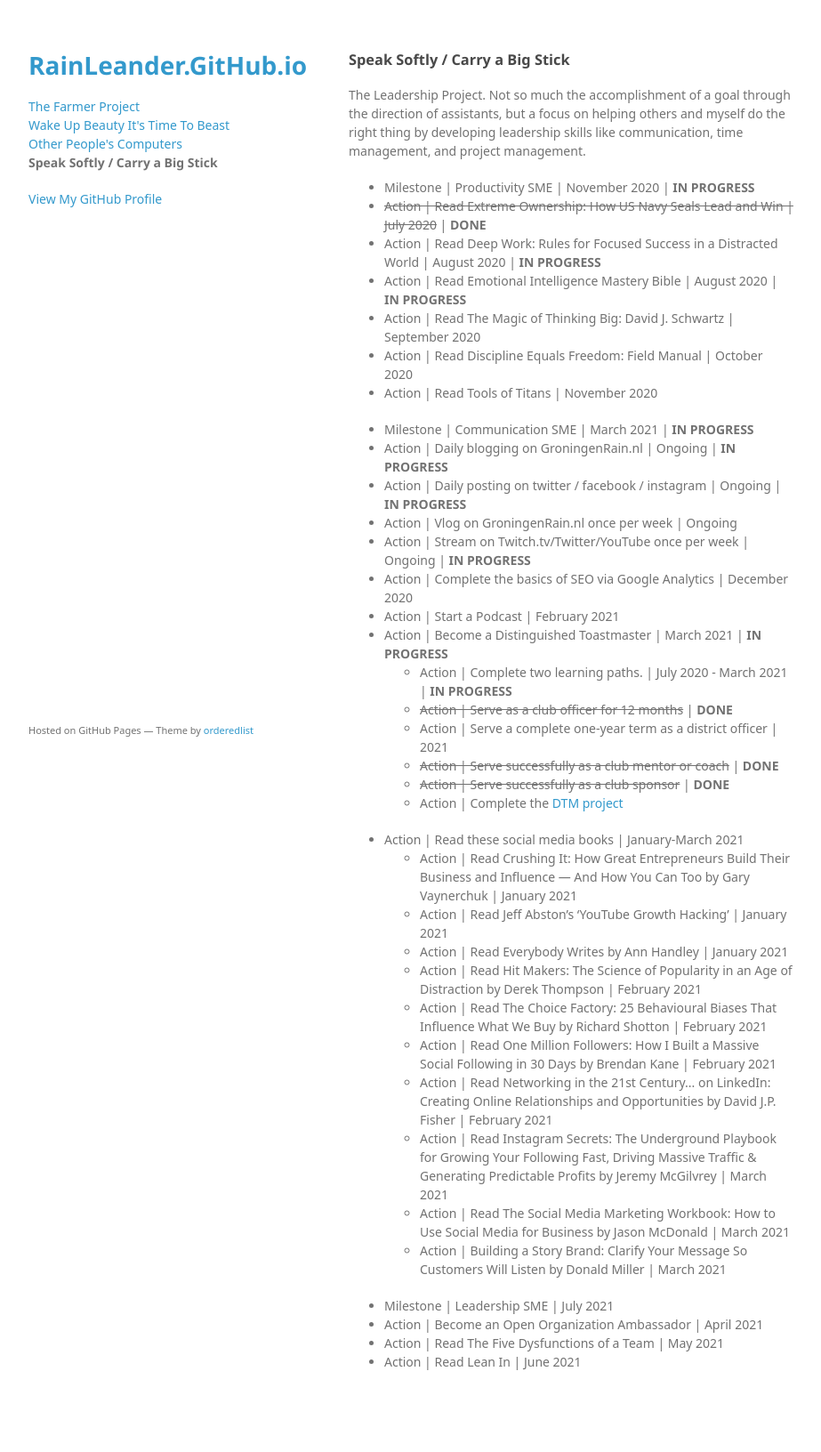
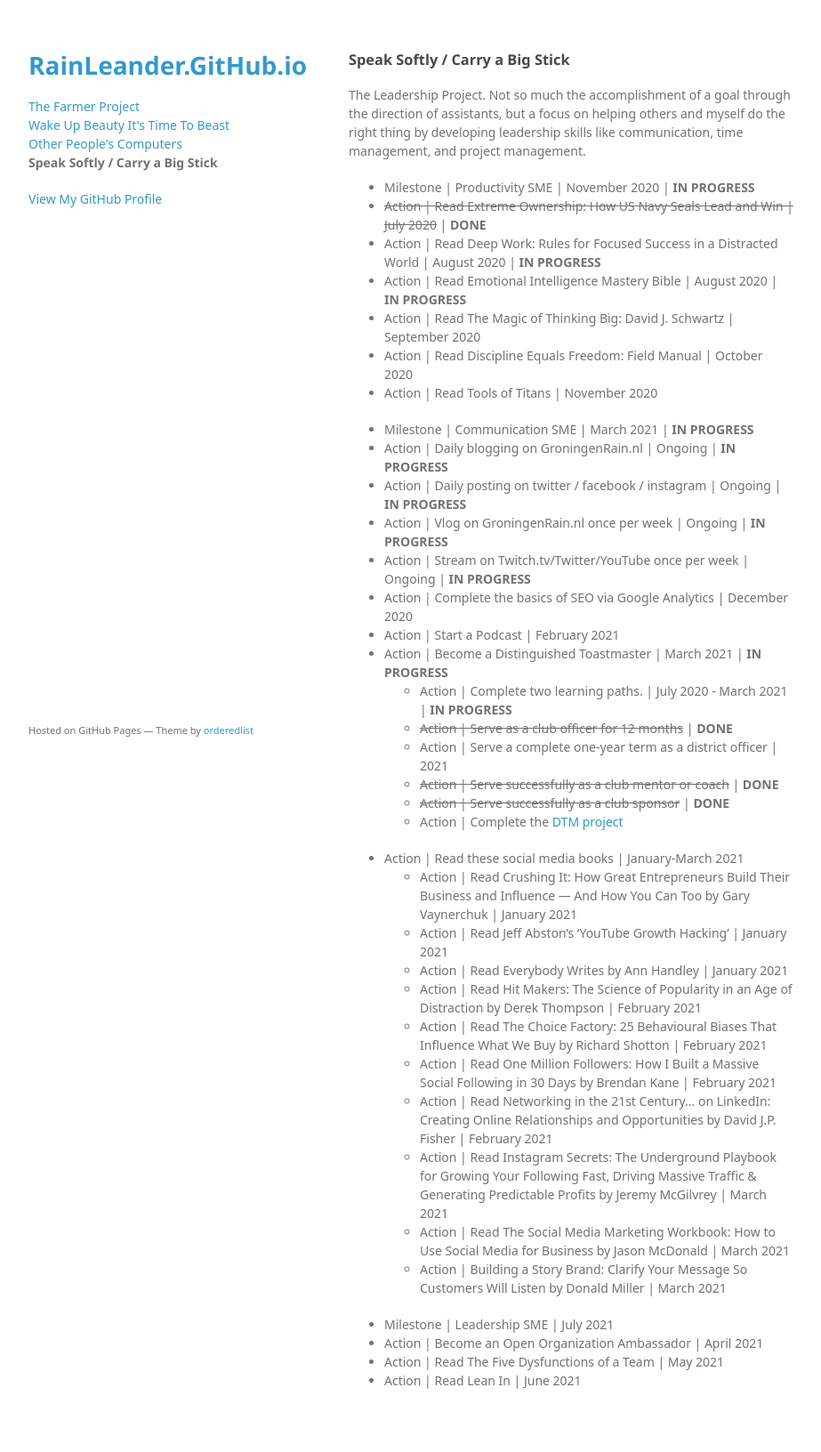
Before and after one commit to rainleander/rainleander.github.io, a Jekyll site: the page speak-softly.html, which Jekyll copies as it is, in a window 1280 px wide. Shown: the whole page at 89% size, without its empty margins (178-1101 px from the left). Built offline with Jekyll 4.4.1, drawn with Linux system fonts in a browser that asks for light colours; some web fonts are replaced; before the commit the page ends 1611 px from its top, so only the background shows below that.

Commit message:
Update speak-softly.html

```diff
--- a/speak-softly.html
+++ b/speak-softly.html
@@ -40,7 +40,7 @@
         <ul><li>Milestone | Communication SME | March 2021 | <b>IN PROGRESS</b></li>
         <li>Action | Daily blogging on GroningenRain.nl | Ongoing | <b>IN PROGRESS</b></li>
         <li>Action | Daily posting on twitter / facebook / instagram | Ongoing | <b>IN PROGRESS</b></li>
-        <li>Action | Vlog on GroningenRain.nl once per week | Ongoing</li>
+        <li>Action | Vlog on GroningenRain.nl once per week | Ongoing | <b>IN PROGRESS</b></li>
         <li>Action | Stream on Twitch.tv/Twitter/YouTube once per week | Ongoing | <b>IN PROGRESS</b></li>
         <li>Action | Complete the basics of SEO via Google Analytics | December 2020</li>
         <li>Action | Start a Podcast | February 2021</li>
```
